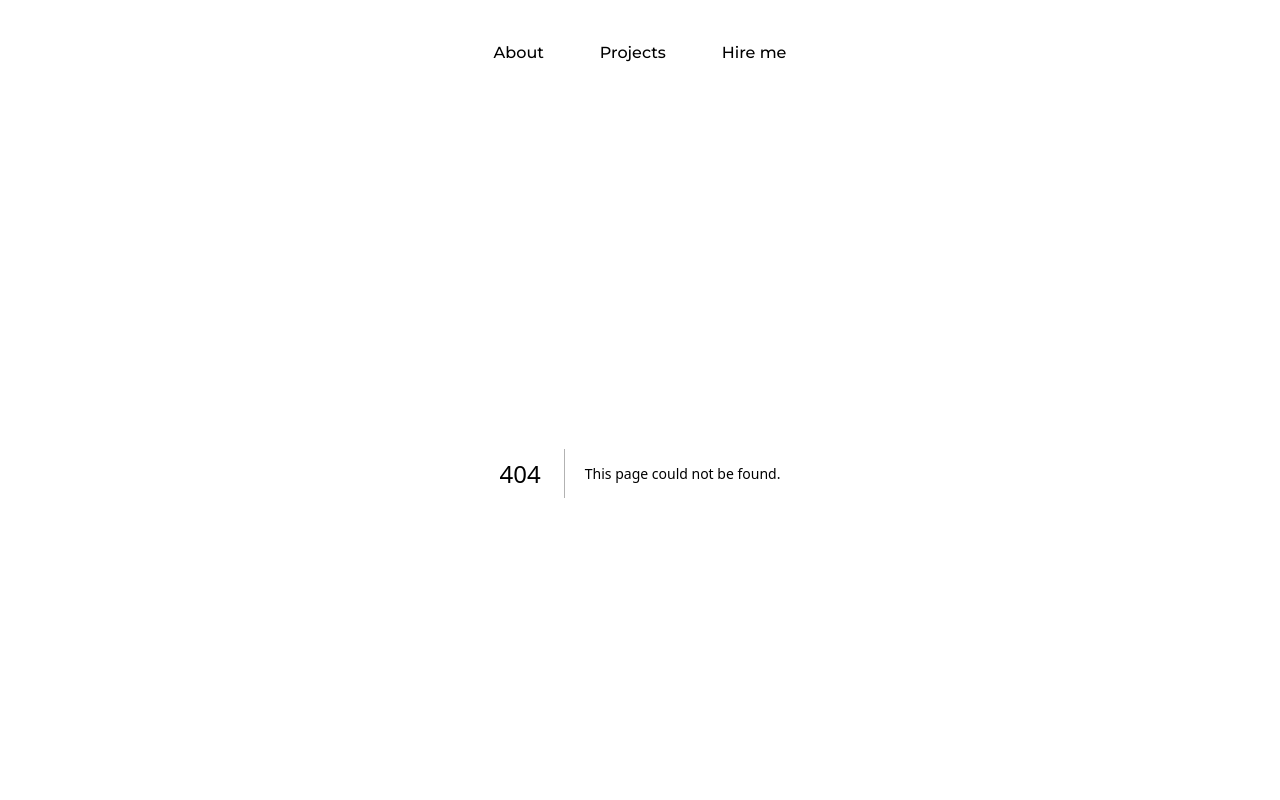
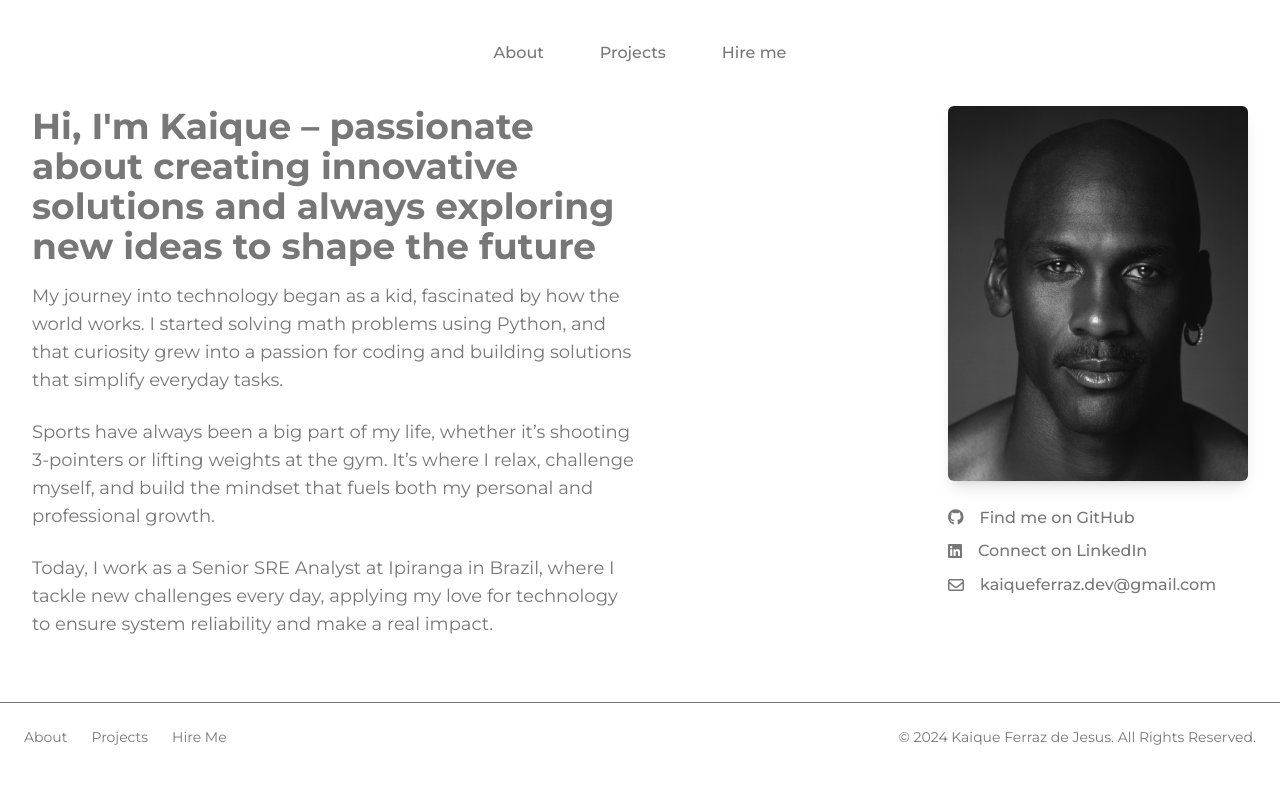
Before and after one commit to KaiqueFj/KaiqueFJ-Portfolio, a Next.js app: page /projects in a window 1280 px wide. Before the commit this address had no page. Shown: the top 800 px of the page. Built offline with nearby package versions, Linux system fonts and the light colour scheme.

Commit message:
refactor: refactored the app folder to allow the access to other pages like projects and hire me

```diff
--- a/src/app/page.tsx
+++ b/src/app/about/page.tsx
@@ -1,4 +1,4 @@
-import Introduction from "./components/Introduction";
+import Introduction from "../components/Introduction";
 
 export default function Home() {
   return <Introduction />;
--- a/src/app/components/Header.tsx
+++ b/src/app/components/Header.tsx
@@ -1,31 +1,33 @@
+import Link from "next/link";
+
 export default function Header() {
   return (
     <header className="flex items-center justify-center w-full mt-8">
-      <nav className="flex items-center justify-center w-1/3 max-w-screen-md bg-secondary-background rounded-full ring-1 ring-white/10 px-4 py-2">
+      <nav className="flex items-center justify-center w-full max-w-screen-md bg-secondary-background rounded-full ring-1 ring-white/10 px-4 py-2">
         <ul className="flex flex-col md:flex-row items-center md:space-x-6 space-y-2 md:space-y-0 transition-all duration-300 ease-in-out">
           <li>
-            <a
+            <Link
+              href="/about"
               className="px-4 py-2 text-primary-text-color font-medium hover:text-hover-primary-text-color transition"
-              href="#"
             >
               About
-            </a>
+            </Link>
           </li>
           <li>
-            <a
+            <Link
+              href="/projects"
               className="px-4 py-2 text-primary-text-color font-medium hover:text-hover-primary-text-color transition"
-              href="#"
             >
               Projects
-            </a>
+            </Link>
           </li>
           <li>
-            <a
+            <Link
+              href="/hireMe"
               className="px-4 py-2 text-primary-text-color font-medium hover:text-hover-primary-text-color transition"
-              href="#"
             >
               Hire me
-            </a>
+            </Link>
           </li>
         </ul>
       </nav>
--- /dev/null
+++ b/src/app/projects/page.tsx
@@ -0,0 +1,5 @@
+import Introduction from "../components/Introduction";
+
+export default function Projects() {
+  return <Introduction />;
+}
```
Also changed, not shown: src/app/hireMe/page.tsx (added).
